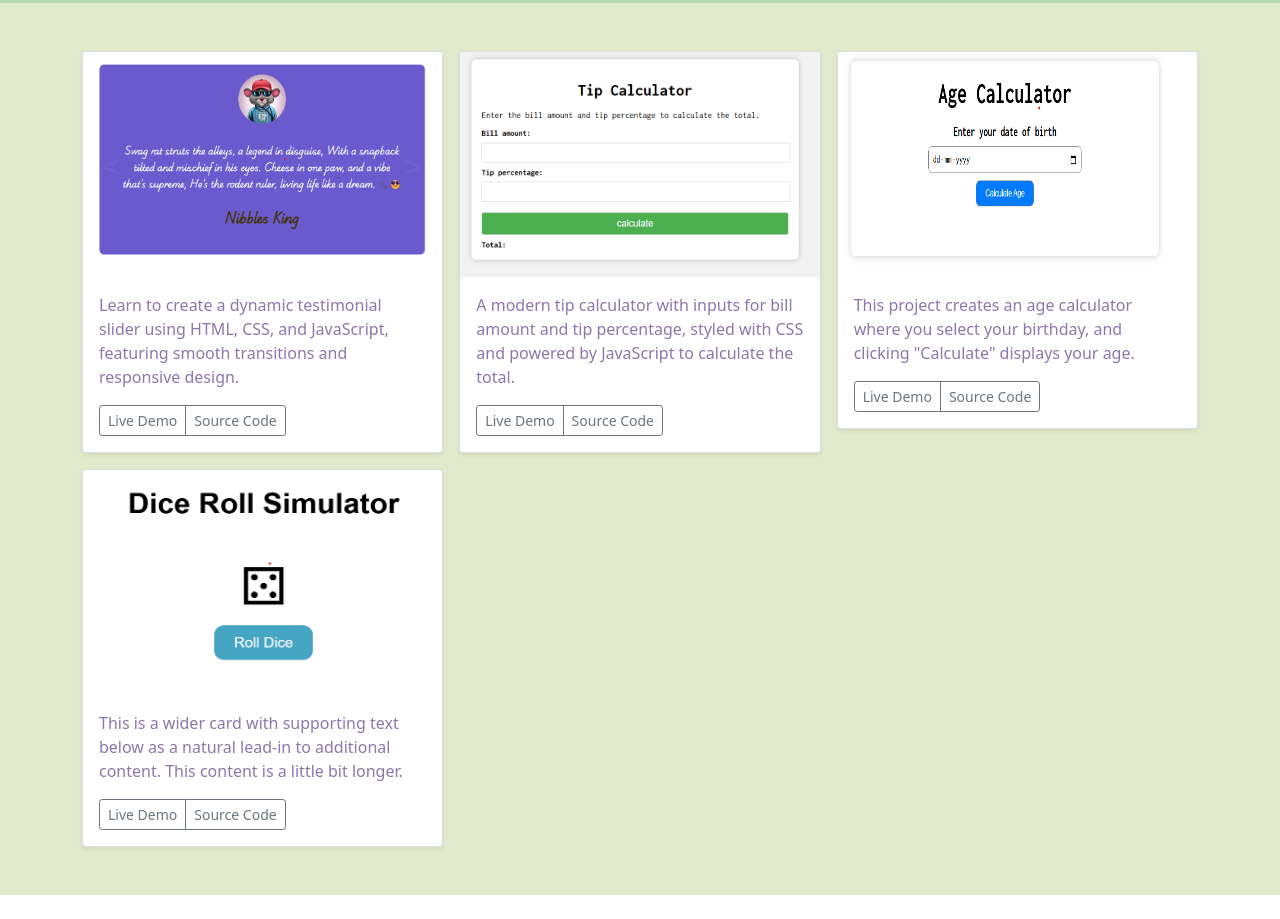
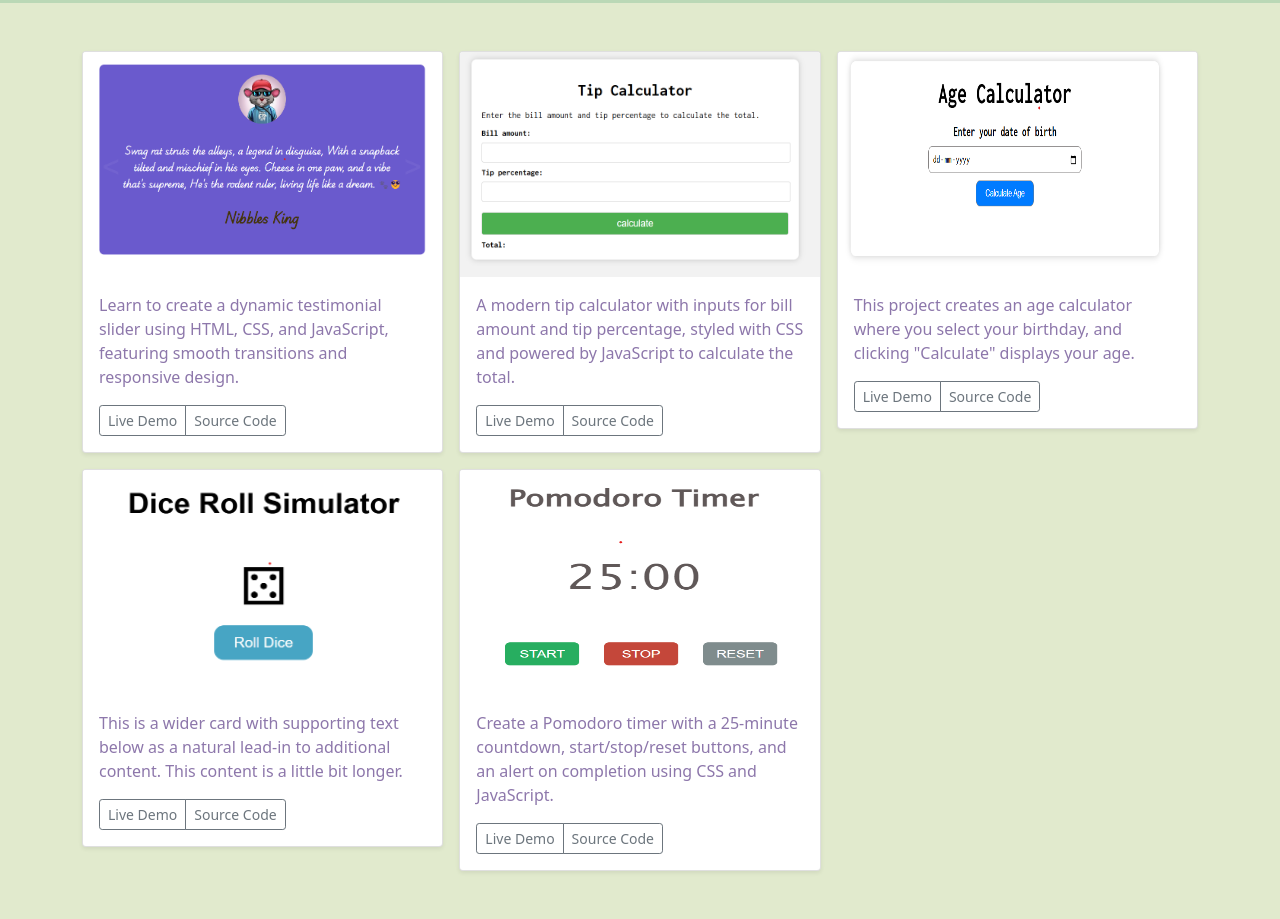
Before and after one commit to nikhnik/JavaScript-Projects, a plain HTML site: page index.html in a window 1280 px wide. Shown: the part 93-1012 px from the top of the page. Before the commit the page ends 988 px from the top, so only its background shows below. Drawn offline with nearby package versions, Linux system fonts and the light colour scheme.

Commit message:
Add padometer project

```diff
--- a/index.html
+++ b/index.html
@@ -74,7 +74,24 @@
                   </div>
                 </div>
               </div>
+              <div class="col">
+                <div class="card shadow-sm">
+                    <img class="bd-placeholder-img card-img-top" width="100%" height="225" src="./images/padometer.png" alt="Thumbnail">
+
+                  <div class="card-body">
+                    <p class="card-text">
+                      Create a Pomodoro timer with a 25-minute countdown, start/stop/reset buttons, and an alert on completion using CSS and JavaScript.</p>
+                    <div class="d-flex justify-content-between align-items-center">
+                      <div class="btn-group">
+                        <a href="./Pomodoro Timer/index.html" class="btn btn-sm btn-outline-secondary" role="button">Live Demo</a>
+                        <a href="https://github.com/nikhnik/JavaScript-Projects/tree/main/Pomodoro%20Timer" class="btn btn-sm btn-outline-secondary" role="button">Source Code</a>
+                      </div>
+                    </div>
+                  </div>
+                </div>
+              </div>
           </div>
+
         </div>
       </div>
 </body>
```
